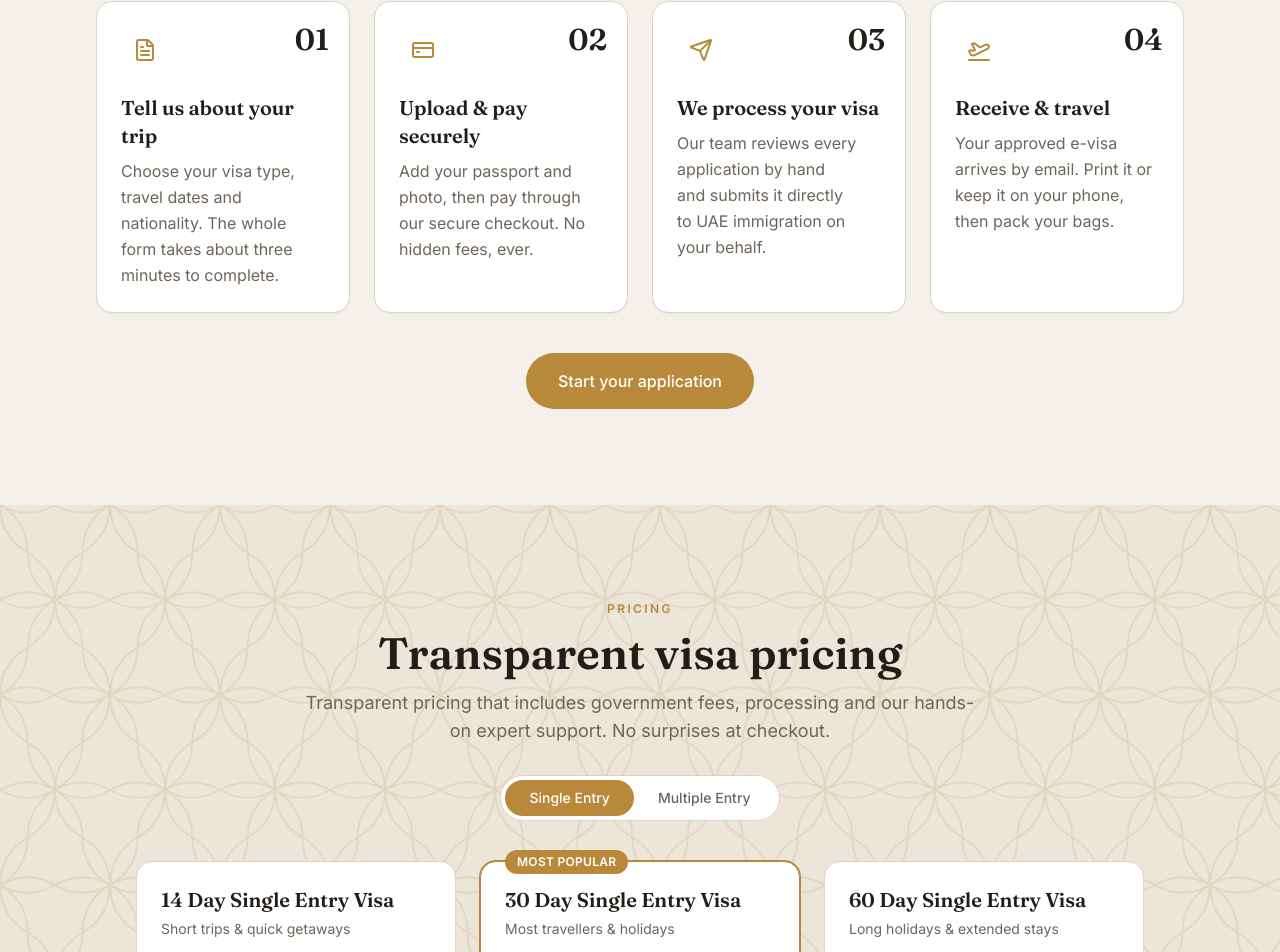
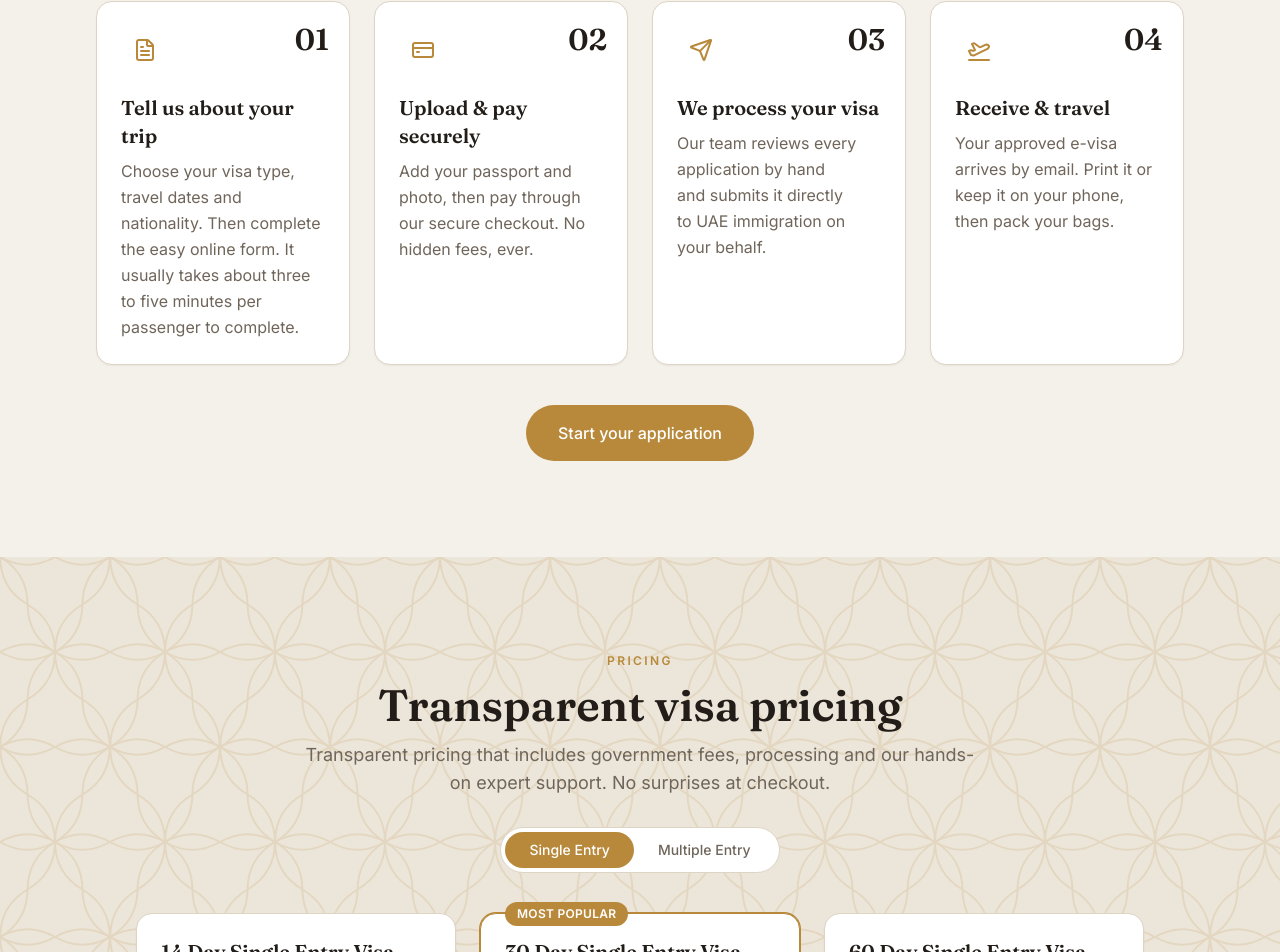
Before and after one commit to bvtonder1980-cmd/dubavisas, a Next.js app: page / in a window 1280 px wide. Shown: the part 2035-2987 px from the top of the page. Built offline with nearby package versions, Linux system fonts and the light colour scheme.

Commit message:
feat: update trip details explanation in how-it-works component
Improved clarity on visa type and travel date selection process

Co-authored-by: bvtonder1980-cmd <275993852+bvtonder1980-cmd@users.noreply.github.com>

```diff
--- a/components/how-it-works.tsx
+++ b/components/how-it-works.tsx
@@ -6,7 +6,7 @@ const steps = [
   {
     icon: FileText,
     title: "Tell us about your trip",
-    body: "Choose your visa type, travel dates and nationality. The whole form takes about three minutes to complete.",
+    body: "Choose your visa type, travel dates and nationality. Then complete the easy online form. It usually takes about three to five minutes per passenger to complete.",
   },
   {
     icon: CreditCard,
```
